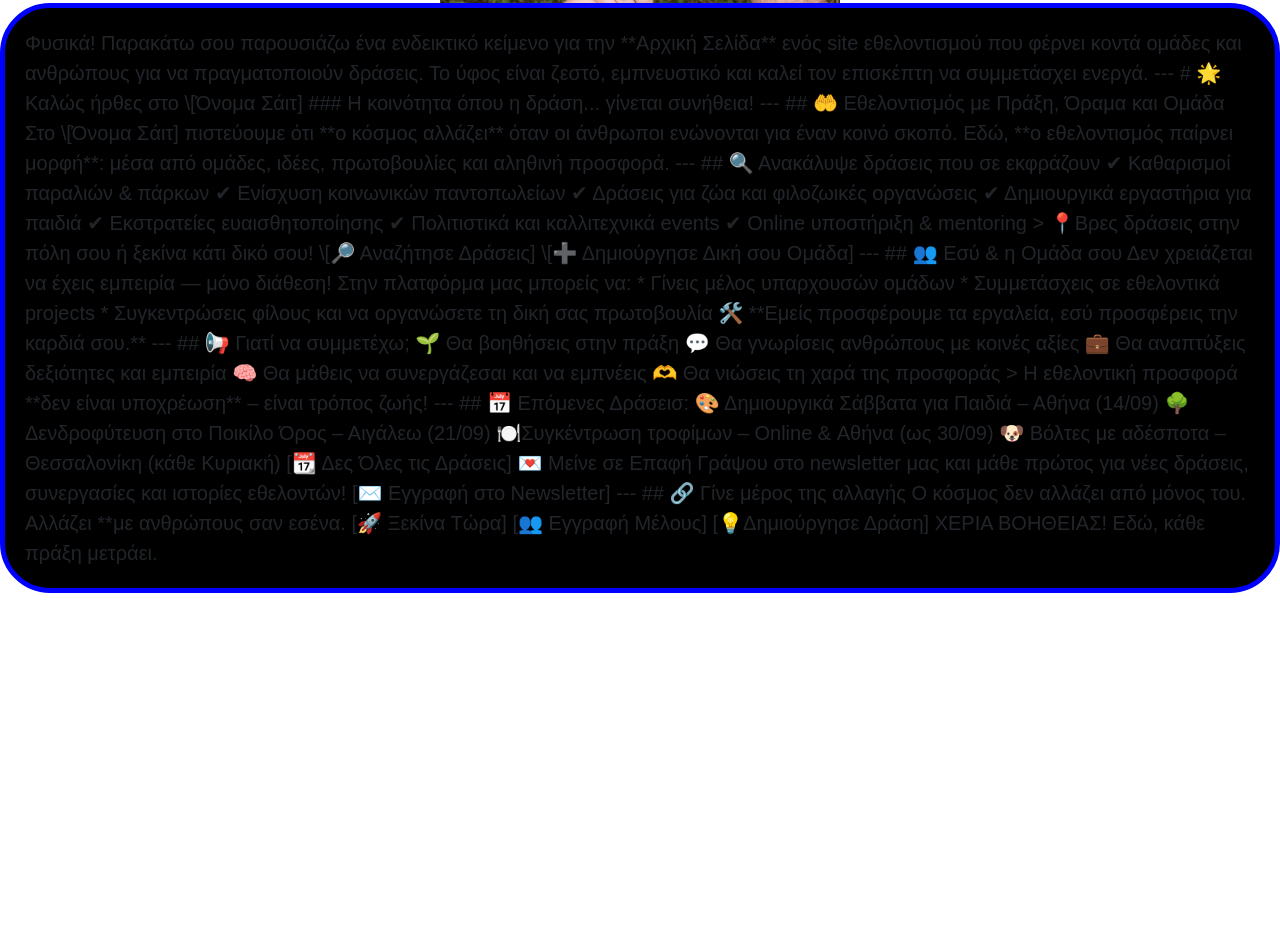
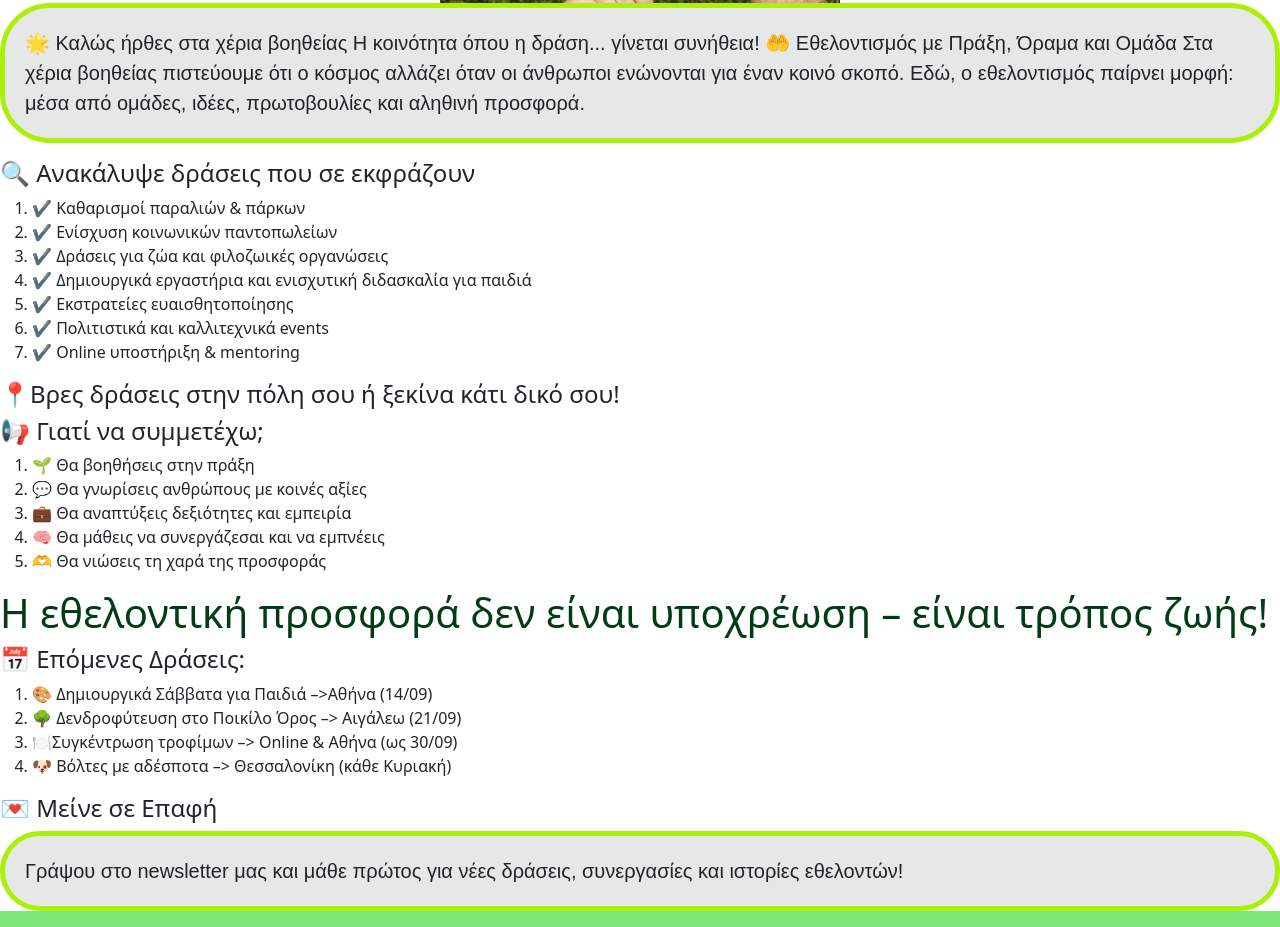
Before and after one commit to olga271/XeriaVoithias, a plain HTML site: page index.html in a window 1280 px wide. Shown: the part 417-1344 px from the top of the page. Before the commit the page ends 1026 px from the top, so only its background shows below. Drawn offline with nearby package versions, Linux system fonts and the light colour scheme.

Commit message:
gia calliope

```diff
--- a/index.html
+++ b/index.html
@@ -95,40 +95,58 @@
       </div>
 
       <p>
-        Φυσικά! Παρακάτω σου παρουσιάζω ένα ενδεικτικό κείμενο για την **Αρχική
-        Σελίδα** ενός site εθελοντισμού που φέρνει κοντά ομάδες και ανθρώπους
-        για να πραγματοποιούν δράσεις. Το ύφος είναι ζεστό, εμπνευστικό και
-        καλεί τον επισκέπτη να συμμετάσχει ενεργά. --- # 🌟 Καλώς ήρθες στο
-        \[Όνομα Σάιτ] ### Η κοινότητα όπου η δράση... γίνεται συνήθεια! --- ##
-        🤲 Εθελοντισμός με Πράξη, Όραμα και Ομάδα Στο \[Όνομα Σάιτ] πιστεύουμε
-        ότι **ο κόσμος αλλάζει** όταν οι άνθρωποι ενώνονται για έναν κοινό
-        σκοπό. Εδώ, **ο εθελοντισμός παίρνει μορφή**: μέσα από ομάδες, ιδέες,
-        πρωτοβουλίες και αληθινή προσφορά. --- ## 🔍 Ανακάλυψε δράσεις που σε
-        εκφράζουν ✔ Καθαρισμοί παραλιών & πάρκων ✔ Ενίσχυση κοινωνικών
-        παντοπωλείων ✔ Δράσεις για ζώα και φιλοζωικές οργανώσεις ✔ Δημιουργικά
-        εργαστήρια για παιδιά ✔ Εκστρατείες ευαισθητοποίησης ✔ Πολιτιστικά και
-        καλλιτεχνικά events ✔ Online υποστήριξη & mentoring > 📍Βρες δράσεις
-        στην πόλη σου ή ξεκίνα κάτι δικό σου! \[🔎 Αναζήτησε Δράσεις] \[➕
-        Δημιούργησε Δική σου Ομάδα] --- ## 👥 Εσύ & η Ομάδα σου Δεν χρειάζεται
-        να έχεις εμπειρία — μόνο διάθεση! Στην πλατφόρμα μας μπορείς να: *
-        Γίνεις μέλος υπαρχουσών ομάδων * Συμμετάσχεις σε εθελοντικά projects *
-        Συγκεντρώσεις φίλους και να οργανώσετε τη δική σας πρωτοβουλία 🛠️
-        **Εμείς προσφέρουμε τα εργαλεία, εσύ προσφέρεις την καρδιά σου.** --- ##
-        📢 Γιατί να συμμετέχω; 🌱 Θα βοηθήσεις στην πράξη 💬 Θα γνωρίσεις
-        ανθρώπους με κοινές αξίες 💼 Θα αναπτύξεις δεξιότητες και εμπειρία 🧠 Θα
-        μάθεις να συνεργάζεσαι και να εμπνέεις 🫶 Θα νιώσεις τη χαρά της
-        προσφοράς > Η εθελοντική προσφορά **δεν είναι υποχρέωση** – είναι τρόπος
-        ζωής! --- ## 📅 Επόμενες Δράσεισ: 🎨 Δημιουργικά Σάββατα για Παιδιά –
-        Αθήνα (14/09) 🌳 Δενδροφύτευση στο Ποικίλο Όρος – Αιγάλεω (21/09)
-        🍽️Συγκέντρωση τροφίμων – Online & Αθήνα (ως 30/09) 🐶 Βόλτες με αδέσποτα
-        – Θεσσαλονίκη (κάθε Κυριακή) [📆 Δες Όλες τις Δράσεις] 💌 Μείνε σε Επαφή
+        🌟 Καλώς ήρθες στα χέρια βοηθείας<!DOCTYPE html>
+        <html lang="en">
+          <head>
+            <meta charset="UTF-8" />
+            <meta
+              name="viewport"
+              content="width=device-width, initial-scale=1.0"
+            />
+            <title>Document</title>
+          </head>
+          <body></body>
+        </html>
+        Η κοινότητα όπου η δράση... γίνεται συνήθεια! 🤲 Εθελοντισμός με Πράξη,
+        Όραμα και Ομάδα Στα χέρια βοηθείας πιστεύουμε ότι ο κόσμος αλλάζει όταν
+        οι άνθρωποι ενώνονται για έναν κοινό σκοπό. Εδώ, ο εθελοντισμός παίρνει
+        μορφή: μέσα από ομάδες, ιδέες, πρωτοβουλίες και αληθινή προσφορά.
+      </p>
+      <h4>🔍 Ανακάλυψε δράσεις που σε εκφράζουν</h4>
+      <ol>
+        <li>✔ Καθαρισμοί παραλιών & πάρκων</li>
+        <li>✔ Ενίσχυση κοινωνικών παντοπωλείων</li>
+        <li>✔ Δράσεις για ζώα και φιλοζωικές οργανώσεις</li>
+        <li>✔ Δημιουργικά εργαστήρια και ενισχυτική διδασκαλία για παιδιά</li>
+        <li>✔ Εκστρατείες ευαισθητοποίησης</li>
+        <li>✔ Πολιτιστικά και καλλιτεχνικά events</li>
+        <li>✔ Online υποστήριξη & mentoring</li>
+      </ol>
+      <h4>📍Βρες δράσεις στην πόλη σου ή ξεκίνα κάτι δικό σου!</h4>
+      <h4>📢 Γιατί να συμμετέχω;</h4>
+      <ol>
+        <li>🌱 Θα βοηθήσεις στην πράξη</li>
+        <li>💬 Θα γνωρίσεις ανθρώπους με κοινές αξίες</li>
+        <li>💼 Θα αναπτύξεις δεξιότητες και εμπειρία</li>
+        <li>🧠 Θα μάθεις να συνεργάζεσαι και να εμπνέεις</li>
+        <li>🫶 Θα νιώσεις τη χαρά της προσφοράς</li>
+      </ol>
+
+      <h1>Η εθελοντική προσφορά δεν είναι υποχρέωση – είναι τρόπος ζωής!</h1>
+
+      <h4>📅 Επόμενες Δράσεις:</h4>
+      <ol>
+        <li>🎨 Δημιουργικά Σάββατα για Παιδιά –>Αθήνα (14/09)</li>
+        <li>🌳 Δενδροφύτευση στο Ποικίλο Όρος –> Αιγάλεω (21/09)</li>
+        <li>🍽️Συγκέντρωση τροφίμων –> Online & Αθήνα (ως 30/09)</li>
+        <li>🐶 Βόλτες με αδέσποτα –> Θεσσαλονίκη (κάθε Κυριακή)</li>
+      </ol>
+
+      <h4>💌 Μείνε σε Επαφή</h4>
+      <p>
         Γράψου στο newsletter μας και μάθε πρώτος για νέες δράσεις, συνεργασίες
-        και ιστορίες εθελοντών! [✉️ Εγγραφή στο Newsletter] --- ## 🔗 Γίνε μέρος
-        της αλλαγής Ο κόσμος δεν αλλάζει από μόνος του. Αλλάζει **με ανθρώπους
-        σαν εσένα. [🚀 Ξεκίνα Τώρα] [👥 Εγγραφή Μέλους] [💡Δημιούργησε Δράση]
-        ΧΕΡΙΑ ΒΟΗΘΕΙΑΣ! Εδώ, κάθε πράξη μετράει.
+        και ιστορίες εθελοντών!
       </p>
-
       <script
         src="https://cdn.jsdelivr.net/npm/bootstrap@5.3.8/dist/js/bootstrap.bundle.min.js"
         integrity="sha384-FKyoEForCGlyvwx9Hj09JcYn3nv7wiPVlz7YYwJrWVcXK/BmnVDxM+D2scQbITxI"
--- a/style.css
+++ b/style.css
@@ -1,18 +1,18 @@
 h1 {
-  color: blue;
+  color: rgb(1, 61, 20);
 }
 .purple {
   color: blueviolet;
 }
 html {
-  background-color: white;
+  background-color: rgb(124, 230, 123);
 }
 p {
   font-size: 20px;
   font-family: sans-serif;
-  background-color: black;
+  background-color: rgb(230, 232, 231);
   padding: 20px;
-  border: 5px solid blue;
+  border: 5px solid rgb(171, 240, 11);
   border-radius: 50px;
 }
 .navbar {
```
